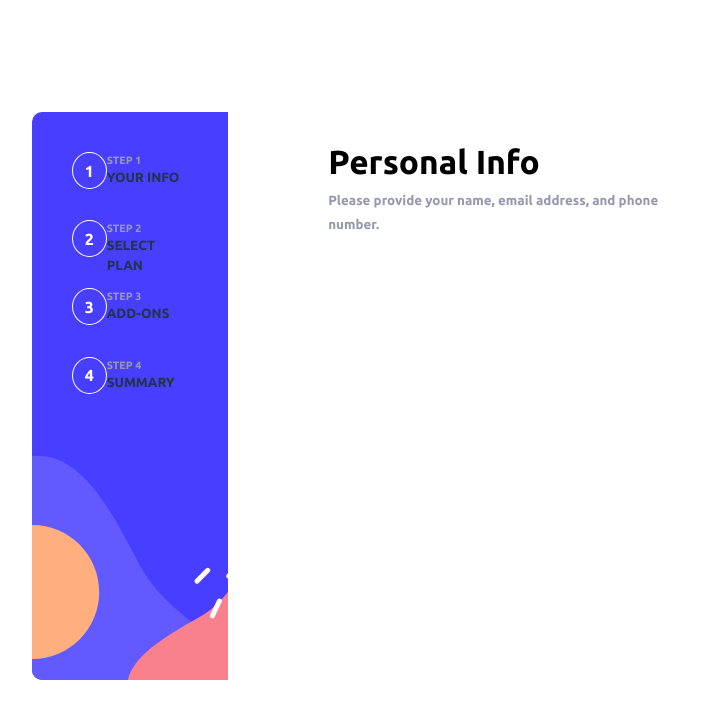
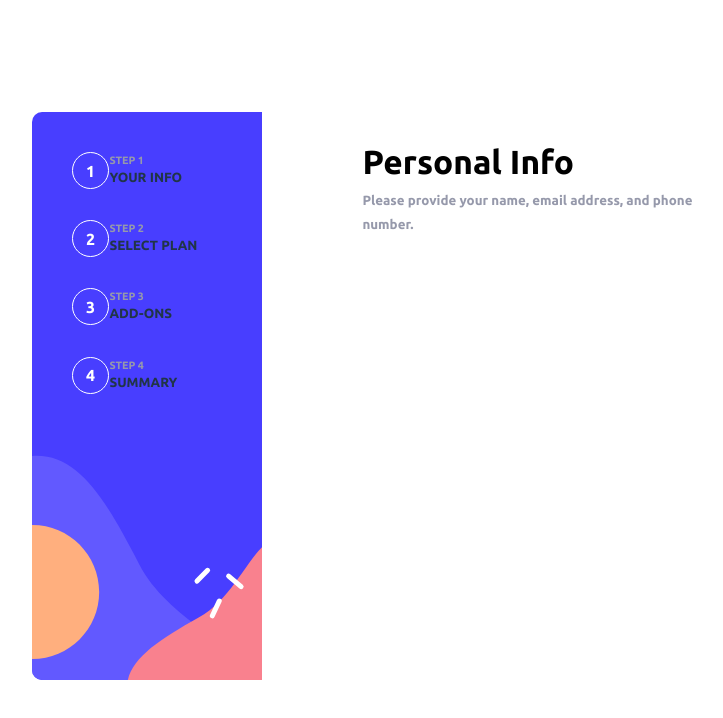
Before and after one commit to AmaniB96/StateProject, a React (Vite) app: page / in a window 1280 px wide. Shown: the top 718 px of the page, without its empty margins (224-947 px from the left). Built offline with nearby package versions, Linux system fonts and the light colour scheme.

Commit message:
desing adjustmetn

```diff
--- a/src/components/Infos.jsx
+++ b/src/components/Infos.jsx
@@ -4,11 +4,16 @@ export default function Infos() {
 
     return (
         <div className='infos'>
+
             <div className="infoTitle">
                 <h2>Personal Info</h2>
                 <span>Please provide your name, email address, and phone number.</span>
             </div>
 
+            <form className='infoForm' action="">
+
+            </form>
+
         </div>
     )
 
--- a/src/components/infos.css
+++ b/src/components/infos.css
@@ -1,10 +1,11 @@
 .infos{
     height: 100%;
-    width: 100%;
+    width: 70%;
     padding-top: 25px;
     padding-left: 100px;
     padding-right: 100px;
     padding-bottom: 30px;
+    box-sizing: border-box;
 }
 
 .infoTitle{
--- a/src/components/sidePanel.css
+++ b/src/components/sidePanel.css
@@ -1,7 +1,7 @@
 .panel {
     background-image: url("../assets/img/sidebar.svg");
     height: 100%;
-    width: 25vw;
+    width: 30%;
     background-repeat: no-repeat;
     box-sizing: border-box;
     padding: 40px;
```
